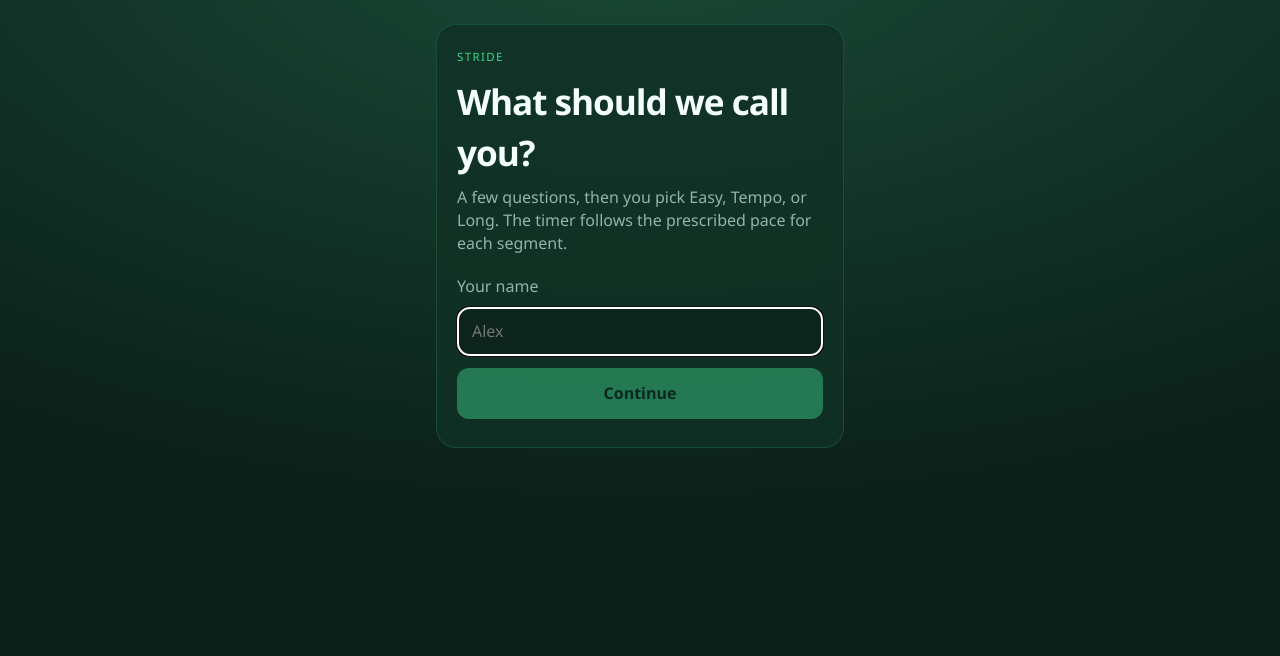
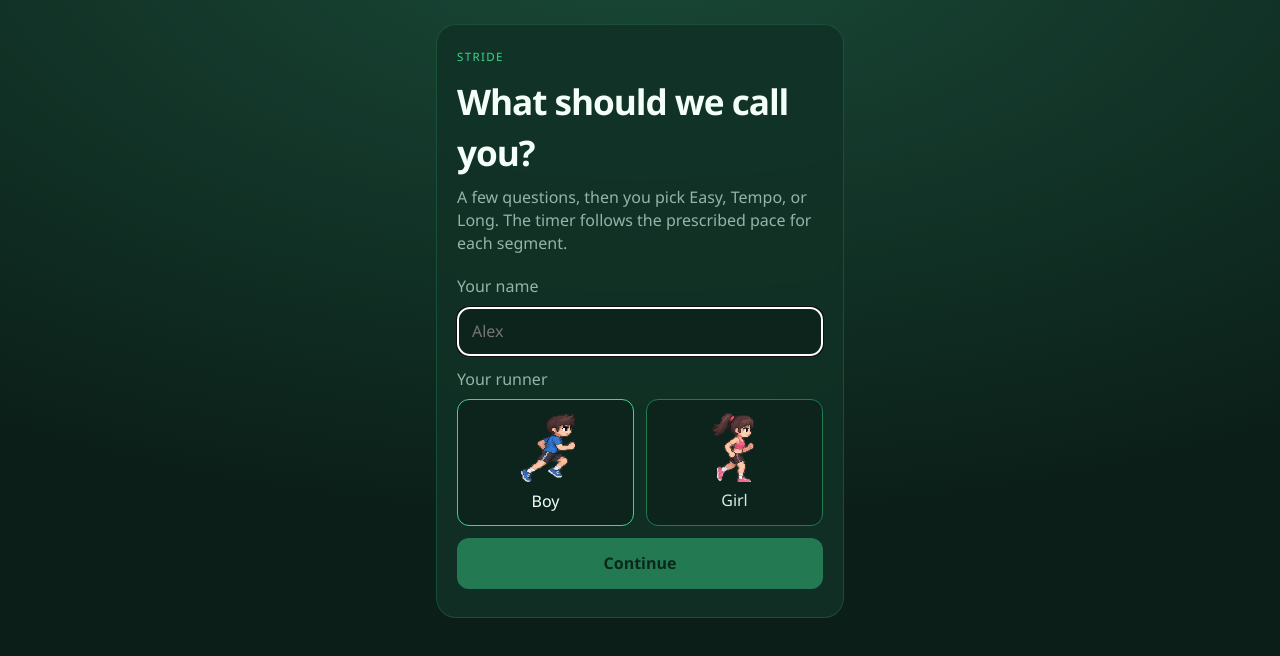
Before and after one commit to Colin-Loh/stride-web, a React (Vite) app: page / in a window 1280 px wide. Shown: the top 656 px of the page. Built offline with nearby package versions, Linux system fonts and the light colour scheme.

Commit message:
added sprits

```diff
--- a/src/App.tsx
+++ b/src/App.tsx
@@ -82,10 +82,12 @@ export default function App() {
       {view === 'name' ? (
         <NameScreen
           initialName={profile.name ?? ''}
-          onContinue={(name) => {
+          initialCharacter={profile.character ?? 'boy'}
+          onContinue={(name, character) => {
             persistProfile({
               name,
               level: profile.level ?? 'intermediate',
+              character,
             })
             setView('level')
           }}
@@ -98,7 +100,11 @@ export default function App() {
           selected={profile.level}
           onBack={() => setView('name')}
           onSelect={(level: RunnerLevel) => {
-            persistProfile({ name: profile.name!, level })
+            persistProfile({
+              name: profile.name!,
+              level,
+              character: profile.character ?? 'boy',
+            })
             setView('select')
           }}
         />
@@ -128,6 +134,7 @@ export default function App() {
           workout={workout}
           session={session}
           muted={muted}
+          character={profile.character ?? 'boy'}
           onSession={persistSession}
           onComplete={handleComplete}
           onQuit={quitRun}
--- /dev/null
+++ b/src/RunnerSprite.tsx
@@ -0,0 +1,42 @@
+import type { CSSProperties } from 'react'
+import { CHARACTER_SPRITES } from './sprites'
+import type { Character } from './storage'
+
+export type RunnerState = 'running' | 'idle'
+
+interface Props {
+    character: Character
+    state?: RunnerState
+    /** Fraction of the sheet's native frame size. 0.5 keeps frame edges on whole pixels. */
+    scale?: number
+    /** Seconds for one full 8-frame cycle. */
+    cycleSeconds?: number
+    className?: string
+}
+
+export function RunnerSprite({
+    character,
+    state = 'running',
+    scale = 0.5,
+    cycleSeconds = 0.65,
+    className,
+}: Props) {
+    const sheet = CHARACTER_SPRITES[character]
+    const style: CSSProperties = {
+        backgroundImage: `url(${sheet.url})`,
+        backgroundSize: `${sheet.frames * 100}% 100%`,
+        width: `${Math.round(sheet.frameWidth * scale)}px`,
+        height: `${Math.round(sheet.frameHeight * scale)}px`,
+        animationDuration: `${cycleSeconds}s`,
+    }
+
+    return (
+        <span
+            className={className ? `runner ${className}` : 'runner'}
+            role="img"
+            aria-label={`${character} ${state}`}
+            data-state={state}
+            style={style}
+        />
+    )
+}
--- a/src/index.css
+++ b/src/index.css
@@ -177,6 +177,144 @@ input {
   margin: 8px 0 4px;
 }
 
+.runner {
+  display: block;
+  margin: 8px auto 4px;
+  background-repeat: no-repeat;
+  background-position: 0 0;
+  image-rendering: pixelated;
+  animation: run-cycle 0.65s steps(8) infinite;
+  animation-play-state: paused;
+}
+
+.runner[data-state='running'] {
+  animation-play-state: running;
+}
+
+.runner.small {
+  margin: 0 auto;
+}
+
+/*
+ * With background-size: 800%, the sheet is 8x the element width, so the visible
+ * frame index is (position / 100) * 7 -- 100% lands on the LAST frame, not past
+ * it. Ending at 100% would make steps(8) land between frames; 800/7 makes the
+ * eight steps hit 0, 1/7, ... 7/7 exactly, with no duplicate frame on loop.
+ */
+@keyframes run-cycle {
+  to {
+    background-position-x: 114.2857%;
+  }
+}
+
+@media (prefers-reduced-motion: reduce) {
+  .runner {
+    animation: none;
+  }
+}
+
+.characters {
+  border: 0;
+  padding: 0;
+  margin: 0;
+}
+
+.characters legend {
+  padding: 0;
+  margin-bottom: 8px;
+}
+
+.character-options {
+  display: grid;
+  grid-template-columns: 1fr 1fr;
+  gap: 12px;
+}
+
+.character {
+  display: grid;
+  justify-items: center;
+  gap: 6px;
+  padding: 12px;
+  border-radius: 12px;
+  border: 1px solid var(--accent-dim);
+  background: #0c241c;
+  color: var(--text);
+  cursor: pointer;
+}
+
+.character.selected {
+  border-color: var(--accent);
+  color: var(--text-h);
+}
+
+.run .muted {
+  text-align: center;
+}
+
+.stats {
+  display: grid;
+  grid-template-columns: repeat(3, 1fr);
+  align-items: end;
+  gap: 8px;
+  margin: 14px 0 10px;
+}
+
+.stat {
+  display: grid;
+  gap: 4px;
+  text-align: center;
+}
+
+.stat:first-child {
+  text-align: left;
+}
+
+.stat:last-child {
+  text-align: right;
+}
+
+.stat-label {
+  text-transform: uppercase;
+  letter-spacing: 0.14em;
+  font-size: 0.6rem;
+  color: var(--muted);
+}
+
+.stat-value {
+  color: var(--text-h);
+  font-size: 1.5rem;
+  font-weight: 700;
+  letter-spacing: -0.02em;
+  font-variant-numeric: tabular-nums;
+  line-height: 1.1;
+}
+
+.stat-value em {
+  font-style: normal;
+  font-size: 0.62em;
+  font-weight: 600;
+  margin-left: 1px;
+  color: var(--muted);
+}
+
+.stat-line {
+  height: 4px;
+  border-radius: 999px;
+  background-image: repeating-linear-gradient(to right,
+      var(--accent-dim) 0 6px,
+      transparent 6px 12px);
+  overflow: hidden;
+  margin-bottom: 18px;
+}
+
+.stat-line span {
+  display: block;
+  height: 100%;
+  border-radius: 999px;
+  background: var(--accent);
+  width: 0;
+}
+
 .progress-label {
   display: block;
   font-size: 0.78rem;
--- a/src/screens/NameScreen.tsx
+++ b/src/screens/NameScreen.tsx
@@ -1,12 +1,25 @@
 import { useState } from 'react'
+import { RunnerSprite } from '../RunnerSprite'
+import type { Character } from '../storage'
 
 interface Props {
   initialName?: string
-  onContinue: (name: string) => void
+  initialCharacter?: Character
+  onContinue: (name: string, character: Character) => void
 }
 
-export function NameScreen({ initialName = '', onContinue }: Props) {
+const CHARACTERS: { id: Character; label: string }[] = [
+  { id: 'boy', label: 'Boy' },
+  { id: 'girl', label: 'Girl' },
+]
+
+export function NameScreen({
+  initialName = '',
+  initialCharacter = 'boy',
+  onContinue,
+}: Props) {
   const [name, setName] = useState(initialName)
+  const [character, setCharacter] = useState<Character>(initialCharacter)
 
   return (
     <section className="card">
@@ -21,7 +34,7 @@ export function NameScreen({ initialName = '', onContinue }: Props) {
         onSubmit={(event) => {
           event.preventDefault()
           const trimmed = name.trim()
-          if (trimmed) onContinue(trimmed)
+          if (trimmed) onContinue(trimmed, character)
         }}
       >
         <label className="field">
@@ -34,6 +47,28 @@ export function NameScreen({ initialName = '', onContinue }: Props) {
             placeholder="Alex"
           />
         </label>
+        <fieldset className="field characters">
+          <legend>Your runner</legend>
+          <div className="character-options">
+            {CHARACTERS.map((option) => (
+              <button
+                key={option.id}
+                type="button"
+                className={`character${character === option.id ? ' selected' : ''}`}
+                aria-pressed={character === option.id}
+                onClick={() => setCharacter(option.id)}
+              >
+                <RunnerSprite
+                  character={option.id}
+                  state={character === option.id ? 'running' : 'idle'}
+                  scale={0.25}
+                  className="small"
+                />
+                {option.label}
+              </button>
+            ))}
+          </div>
+        </fieldset>
         <button type="submit" className="primary" disabled={!name.trim()}>
           Continue
         </button>
--- a/src/screens/RunScreen.tsx
+++ b/src/screens/RunScreen.tsx
@@ -1,7 +1,8 @@
 import { useEffect, useMemo, useRef, useState } from 'react'
 import { prepareRunAudio, setCueMuted, stopCue, playTransitionChime } from '../audio'
-import { formatDuration, formatKm, formatPaceRange, formatSpeedRange } from '../format'
-import { elapsedMs, type RunSession } from '../storage'
+import { formatDuration } from '../format'
+import { RunnerSprite } from '../RunnerSprite'
+import { elapsedMs, type Character, type RunSession } from '../storage'
 import { requestWakeLock, releaseWakeLock } from '../wakeLock'
 import type { ResolvedWorkout } from '../workouts'
 
@@ -9,6 +10,7 @@ interface Props {
   workout: ResolvedWorkout
   session: RunSession
   muted: boolean
+  character: Character
   onSession: (session: RunSession) => void
   onComplete: () => void
   onQuit: () => void
@@ -18,6 +20,28 @@ interface Props {
 const SPEED_STEP = 0.1
 const MIN_SPEED_KMH = 0.5
 const MAX_SPEED_KMH = 25
+
+/** A speed the runner held from `at` (ms into the run) until the next mark. */
+interface SpeedMark {
+  at: number
+  kmh: number
+}
+
+function clampSpeed(kmh: number): number {
+  return Math.min(MAX_SPEED_KMH, Math.max(MIN_SPEED_KMH, Math.round(kmh * 10) / 10))
+}
+
+function coveredKmFrom(marks: SpeedMark[], elapsed: number): number {
+  let km = 0
+  for (let i = 0; i < marks.length; i += 1) {
+    const start = marks[i].at
+    const end = Math.min(elapsed, marks[i + 1]?.at ?? elapsed)
+    if (end > start) {
+      km += (marks[i].kmh * (end - start)) / 3_600_000
+    }
+  }
+  return km
+}
 
 function progressFor(workout: ResolvedWorkout, elapsed: number) {
   let remaining = elapsed
@@ -48,6 +72,7 @@ export function RunScreen({
   workout,
   session,
   muted,
+  character,
   onSession,
   onComplete,
   onQuit,
@@ -64,6 +89,32 @@ export function RunScreen({
   const current = workout.segments[progress.index]
   const next = workout.segments[progress.index + 1]
   const previousSegment = useRef(progress.index)
+  const targetSpeed = clampSpeed(current.speed.minKmh + speedOffset)
+  const running =
+    Boolean(session.startedAt) && !session.paused && !session.completed
+
+  const [speedMarks, setSpeedMarks] = useState<SpeedMark[]>(() => [
+    { at: 0, kmh: targetSpeed },
+  ])
+  const live = useRef({ elapsed, speed: targetSpeed })
+
+  useEffect(() => {
+    live.current = { elapsed, speed: targetSpeed }
+  }, [elapsed, targetSpeed])
+
+  useEffect(() => {
+    setSpeedMarks([{ at: 0, kmh: live.current.speed }])
+  }, [session.startedAt])
+
+  useEffect(() => {
+    setSpeedMarks((marks) => {
+      const last = marks[marks.length - 1]
+      if (last && last.kmh === targetSpeed) {
+        return marks
+      }
+      return [...marks, { at: live.current.elapsed, kmh: targetSpeed }]
+    })
+  }, [targetSpeed])
 
   useEffect(() => {
     const changed = progress.index > previousSegment.current
@@ -85,7 +136,6 @@ export function RunScreen({
   }, [progress.done, session.paused, session.startedAt, onComplete])
 
   useEffect(() => {
-    const running = Boolean(session.startedAt) && !session.paused && !session.completed
     if (!running) {
       void releaseWakeLock()
       stopCue()
@@ -112,7 +162,7 @@ export function RunScreen({
       document.removeEventListener('visibilitychange', onVisibility)
       window.removeEventListener('beforeunload', onLeave)
     }
-  }, [session.startedAt, session.paused, session.completed, muted])
+  }, [running])
 
   useEffect(() => {
     setCueMuted(muted)
@@ -160,16 +210,13 @@ export function RunScreen({
 
   const notStarted = !session.startedAt
 
-  const targetSpeed = Math.min(
-    MAX_SPEED_KMH,
-    Math.max(MIN_SPEED_KMH, Math.round((current.speed.minKmh + speedOffset) * 10) / 10),
-  )
   const segmentTitle = current.label.replace(/-/g, ' ').toUpperCase()
+
+  const coveredKm = coveredKmFrom(speedMarks, elapsed)
 
   function adjustSpeed(delta: number) {
     setSpeedOffset((offset) => {
-      const next = Math.round((current.speed.minKmh + offset + delta) * 10) / 10
-      const clamped = Math.min(MAX_SPEED_KMH, Math.max(MIN_SPEED_KMH, next))
+      const clamped = clampSpeed(current.speed.minKmh + offset + delta)
       return Math.round((clamped - current.speed.minKmh) * 10) / 10
     })
   }
@@ -180,22 +227,52 @@ export function RunScreen({
       <h1>
         {targetSpeed.toFixed(1)} km {segmentTitle}
       </h1>
-      <p className="lede">
-        {formatKm(current.distanceKm)} ·{' '}
-        {formatSpeedRange(current.speed.minKmh, current.speed.maxKmh)} ·{' '}
-        {formatPaceRange(current.speed.minKmh, current.speed.maxKmh)} min/km
-      </p>
+      <div className="stats">
+        <div className="stat">
+          <span className="stat-label">Distance</span>
+          <strong className="stat-value">
+            {coveredKm.toFixed(2)}
+            <em>km</em>
+          </strong>
+        </div>
+        <div className="stat">
+          <span className="stat-label">Time left</span>
+          <strong className="stat-value">{formatDuration(remaining)}</strong>
+        </div>
+        <div className="stat">
+          <span className="stat-label">Speed</span>
+          <strong className="stat-value">
+            {targetSpeed.toFixed(1)}
+            <em>km/h</em>
+          </strong>
+        </div>
+      </div>
+      <div
+        className="stat-line"
+        role="progressbar"
+        aria-label="Run progress"
+        aria-valuemin={0}
+        aria-valuemax={100}
+        aria-valuenow={Math.round(progress.overall * 100)}
+      >
+        <span style={{ width: `${Math.min(100, progress.overall * 100)}%` }} />
+      </div>
 
-      <div className="timer">{formatDuration(elapsed)}</div>
+      <RunnerSprite
+        character={character}
+        state={running ? 'running' : 'idle'}
+      />
       <p className="muted">
         {notStarted
           ? `Ready · ${formatDuration(workout.totalDurationMs)} total`
           : session.paused
             ? 'Paused'
-            : `${formatDuration(remaining)} remaining`}
+            : `${formatDuration(elapsed)} elapsed`}
       </p>
 
-      <label className="progress-label">Overall</label>
+      <label className="progress-label">
+        Overall · {formatDuration(remaining)} left
+      </label>
       <div
         className="bar"
         role="progressbar"
--- /dev/null
+++ b/src/sprites.ts
@@ -0,0 +1,24 @@
+import type { Character } from './storage'
+
+interface SpriteSheet {
+    url: string
+    frames: number
+    frameWidth: number
+    frameHeight: number
+}
+
+/** Each sheet is one horizontal strip of equal-width frames. */
+export const CHARACTER_SPRITES: Record<Character, SpriteSheet> = {
+    boy: {
+        url: `${import.meta.env.BASE_URL}sprites/boy-running-8frames.png`,
+        frames: 10,
+        frameWidth: 236,
+        frameHeight: 286,
+    },
+    girl: {
+        url: `${import.meta.env.BASE_URL}sprites/girl-running-8frames.png`,
+        frames: 8,
+        frameWidth: 244,
+        frameHeight: 280,
+    },
+}
--- a/src/storage.ts
+++ b/src/storage.ts
@@ -4,9 +4,12 @@ const PROFILE_KEY = 'stride.profile'
 const SESSION_KEY = 'stride.session'
 const MUTED_KEY = 'stride.muted'
 
+export type Character = 'boy' | 'girl'
+
 export interface Profile {
   name: string
   level: RunnerLevel
+  character: Character
 }
 
 export interface RunSession {
```
Also changed, not shown: public/sprites/boy-running-8frames.png (added), public/sprites/girl-running-8frames.png (added).
